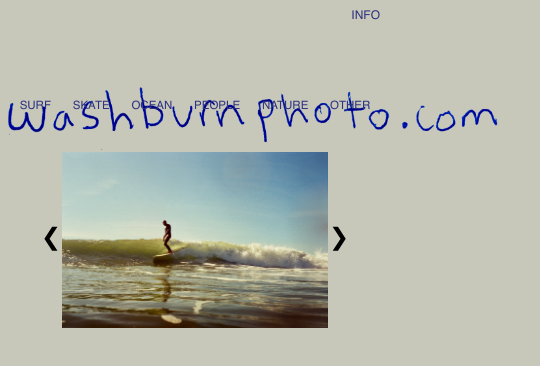
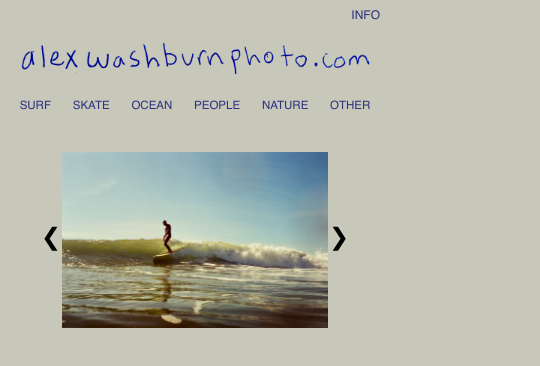
Before and after one commit to alexwashburn1/alex-washburn-photo, a plain HTML site: page index.html in a window 390 px wide. Shown: the whole page, 540 px wide, since content can reach past the window. Drawn offline with Linux system fonts and the light colour scheme; a web font is replaced by a local one.

Commit message:
adding new logo

```diff
--- a/stylesheets/style.css
+++ b/stylesheets/style.css
@@ -360,6 +360,12 @@ p {
   /* MAKE THE WEBSITE MOBILE-FRIENDLY, these styles will apply to mobile devices */
   @media (max-width: 768px) {
 
+    /* change logo size for mobile displays */
+    .logo {
+      margin-top: 0px;     /* smaller top margin */
+      max-width: 375px;    /* scale down for mobile */
+    }
+
     /* display the slider images for mobile instead of desktop */
     #slider-desktop {
       display: none;
@@ -402,7 +408,7 @@ p {
     /* Keep name centered */
     #home-name {
       position: absolute;
-      top: 30px;
+      top: 20px;
       left: 50%;
       transform: translateX(-50%);
       font-size: 28px;
```
